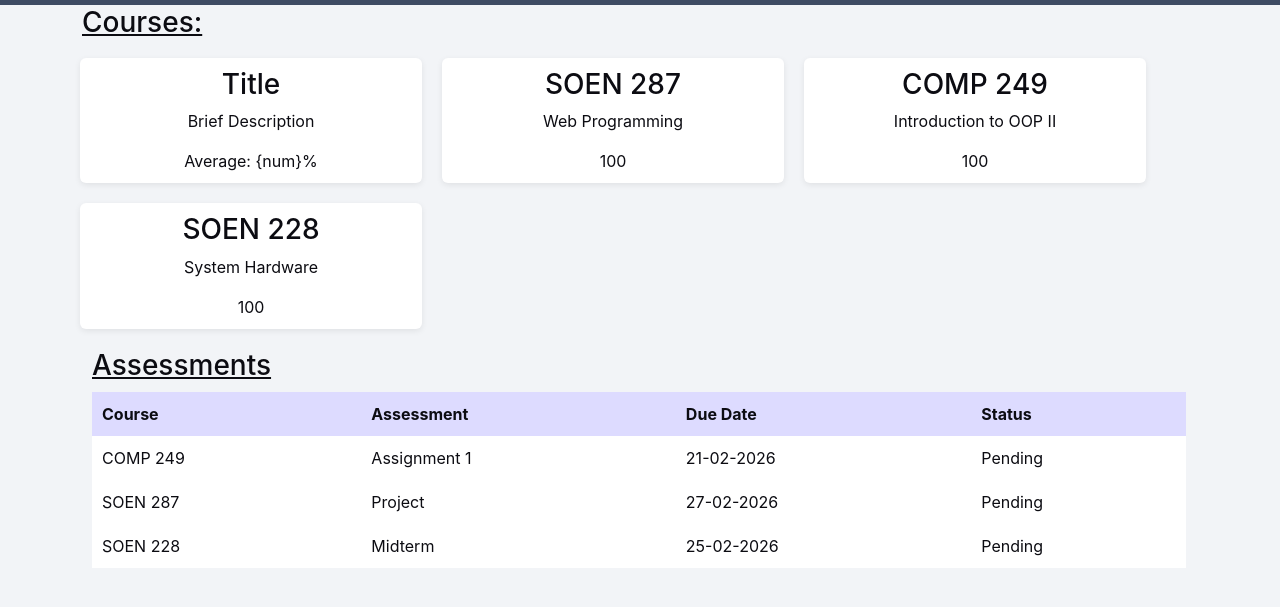
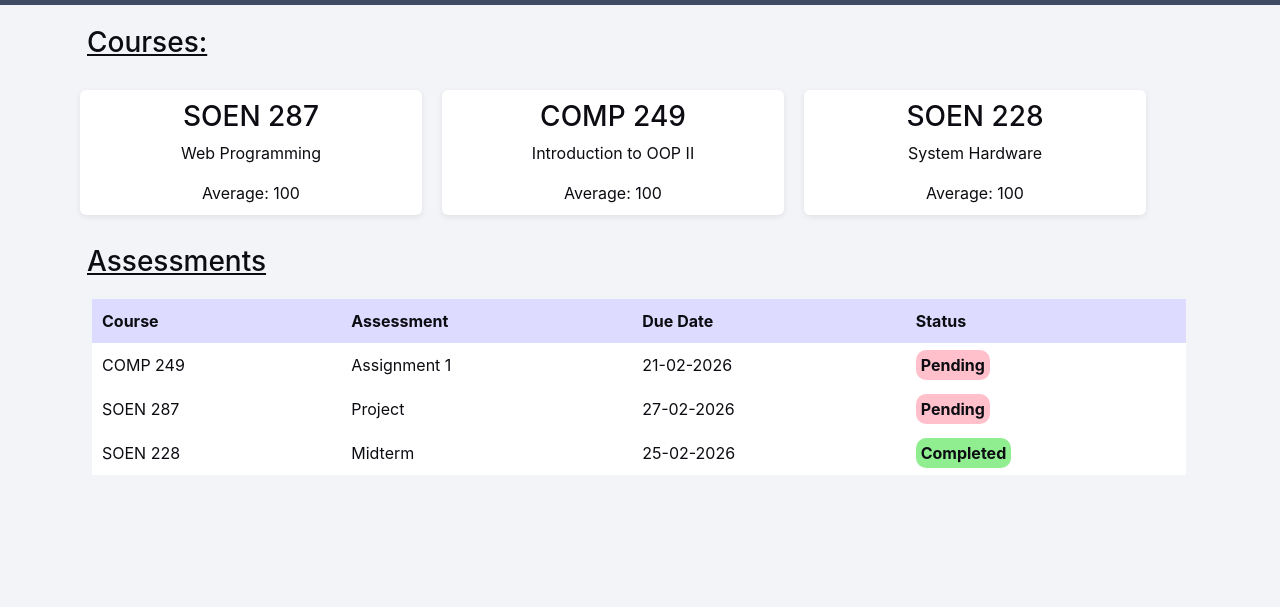
Before and after one commit to Atlearia/SOEN287Project, a plain HTML site: page Frontend/pages/dashboard/student-dashboard.html in a window 1280 px wide. Shown: the part 75-682 px from the top of the page. Drawn offline with nearby package versions, Linux system fonts and the light colour scheme; a web font is replaced by a local one.

Commit message:
apply color to status of the assessments

```diff
--- a/Frontend/css/dashboard/student-dashboard.css
+++ b/Frontend/css/dashboard/student-dashboard.css
@@ -78,6 +78,7 @@ body {
 
 /* Styling for the course card items */
 .course-card-title {
+    margin: 20px 5px;
     text-decoration: underline;
 }
 
@@ -96,10 +97,15 @@ body {
     text-decoration: none;
 }
 
+#courses a:hover {
+    background-color: rgba(var(--item-background), 0.01);
+}
+
 
 /* Assessment section styls */
 .assessment-table {
-    width: 95%;
+    max-width: 475px;
+    width: 30px;
     background-color: var(--item-background);
     margin: 10px 10px 10px 10px;
 }
@@ -113,22 +119,35 @@ body {
 }
 
 .assessment-title {
-    margin: 10px;
+    margin: 20px 5px;
     text-decoration: underline;
 }
 
+.assessment-status {
+    padding: 5px;
+    border-radius: 10px;
+    font-weight: bold;
+}
+
+.pending {
+    background-color: pink;
+}
+
+.complete {
+    background-color: lightgreen;
+}
 
 
 /* resposive area */
 /* when the screen is larger than 375px for responsiveness*/
-@media (min-width: 376px) {
+@media (min-width: 476px) {
     .course-item {
         width: 30%;
         margin: 10px 10px 10px 10px;
     }
 
     .assessment-table {
+        max-width: 100%;
         width: 98%;
-        margin: 10px 10px 10px 10px;
     }
 }
--- a/Frontend/pages/dashboard/student-dashboard.html
+++ b/Frontend/pages/dashboard/student-dashboard.html
@@ -42,11 +42,11 @@
         <h3 class="course-card-title">Courses:</h3>
         <!--Add course card to this block-->
         <div class="course-block row row-cols-auto" id="courses">
-            <a href="../SOEN287.html" class="course-item col text-center">
+            <!-- <a href="../SOEN287.html" class="course-item col text-center">
                 <h3>Title</h3>
                 <p>Brief Description</p>
                 <span class="average">Average: {num}%</span>
-            </a>
+            </a> -->
         </div>
     </section>
 
--- a/Frontend/scripts/student-dashboard.js
+++ b/Frontend/scripts/student-dashboard.js
@@ -33,7 +33,7 @@ let assessments = [
         course: "SOEN 228",
         assessment: "Midterm",
         dueDate: "25-02-2026",
-        status: "Pending"
+        status: "Completed"
     }
 ]
 
@@ -48,7 +48,7 @@ for (let course of courses) {
     container.innerHTML = `
                         <h3>${course.title}</h3>
                         <p>${course.description}</p>
-                        <span class="average">${course.average}</span>
+                        <span class="average">Average: ${course.average}</span>
                         `;
     coursesDashboard.appendChild(container);
 }
@@ -59,7 +59,7 @@ for (let assessment of assessments) {
                     <td>${assessment.course}</td>
                     <td>${assessment.assessment}</td>
                     <td>${assessment.dueDate}</td>
-                    <td>${assessment.status}</td>
+                    <td><span class="assessment-status ${assessment.status == "Pending" ? "pending" : "complete"}" id="assessment-status">${assessment.status}</span></td>
     `;
     assessmentDashboard.appendChild(container);
 }
```
